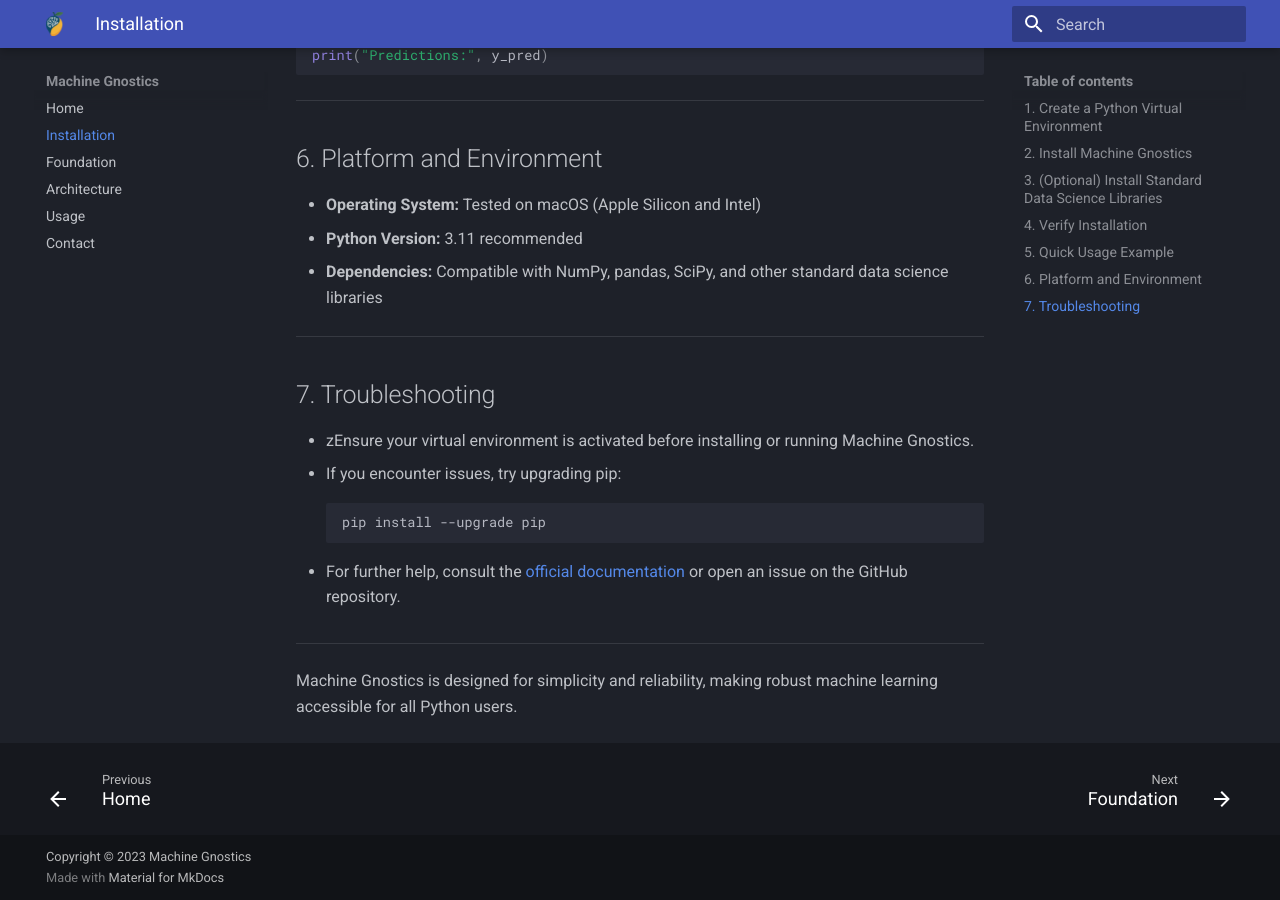
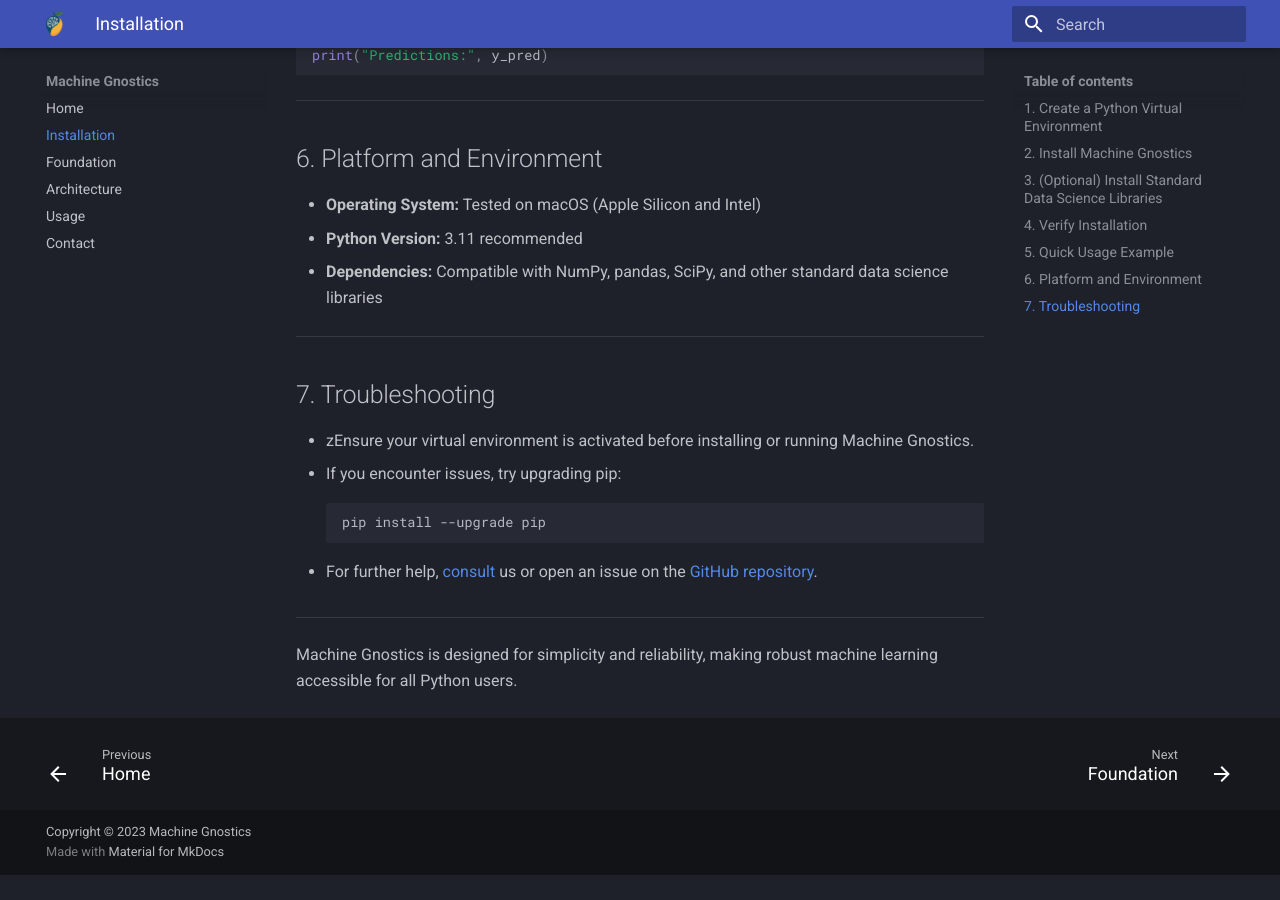
Before and after one commit to MachineGnostics/machinegnostics.io, an MkDocs documentation site: the page built from docs/installation.md, in a window 1280 px wide and 900 px high, scrolled down 1775 px. Built offline with MkDocs 1.6.1 and Material for MkDocs 9.7.7, drawn with Linux system fonts in a browser that asks for light colours; after the commit the page ends 2650 px from its top, so only the background shows below that.

````diff
--- a/docs/installation.md
+++ b/docs/installation.md
@@ -96,7 +96,7 @@ print("Predictions:", y_pred)
   pip install --upgrade pip
   ```
 
-- For further help, consult the [official documentation](https://github.com/MachineGnostics) or open an issue on the GitHub repository.
+- For further help, [consult](https://machinegnostics.info/contact/) us or open an issue on the [GitHub repository](https://github.com/MachineGnostics/machinegnostics).
 
 ---
 
````
Also changed, not shown: docs/contact.md (+1 -1 lines).
